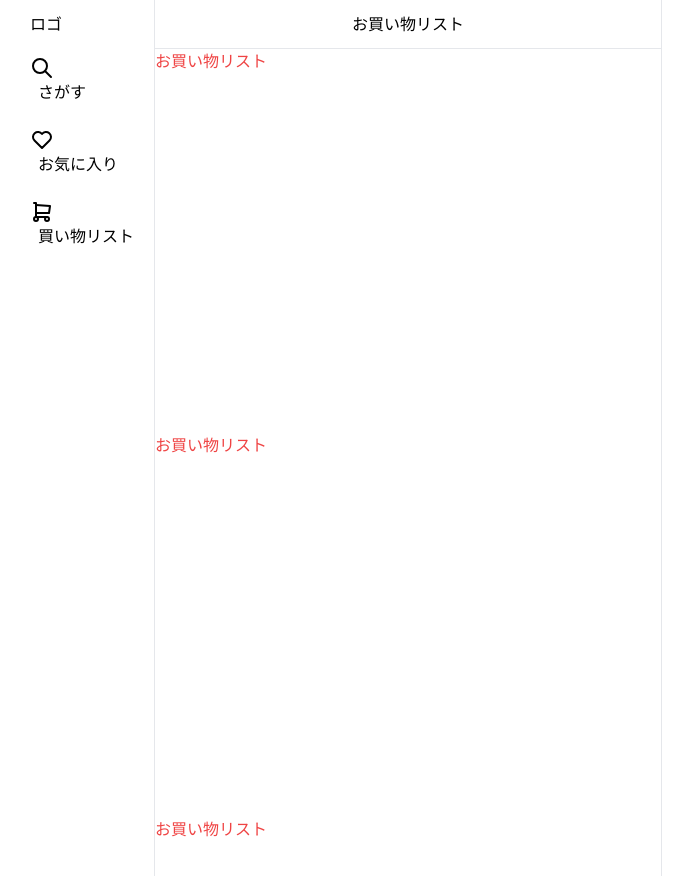
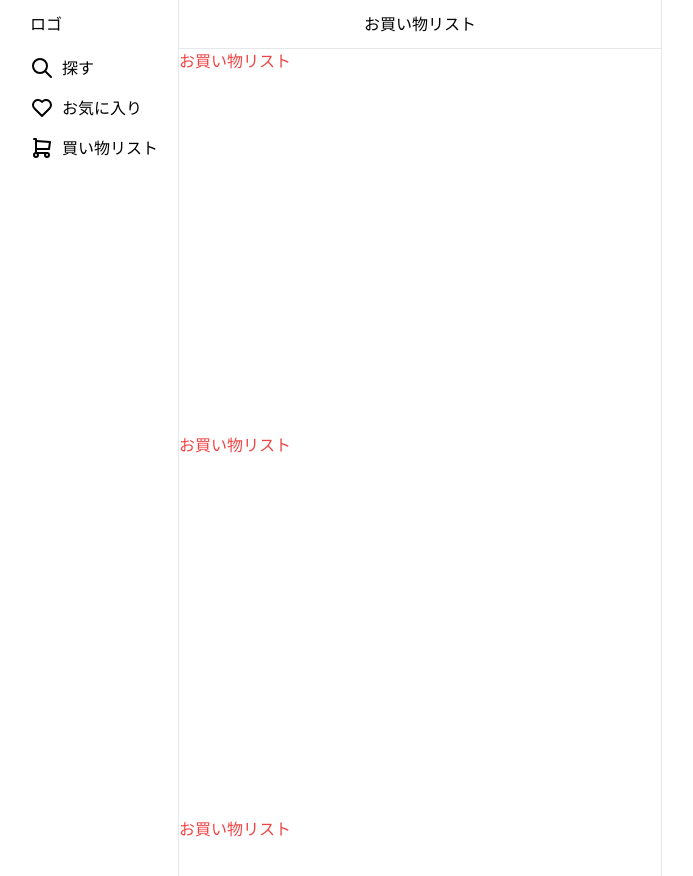
Before and after one commit to qin-team-recipe/14-frontend, a Next.js app: page /list in a window 1280 px wide. Shown: the top 876 px of the page, without its empty margins (298-991 px from the left). Built offline with nearby package versions, Linux system fonts and the light colour scheme.

Commit message:
map関数の設置とTitleコンポーネントの設置

```diff
--- /dev/null
+++ b/src/app/(top)/_components/title.jsx
@@ -0,0 +1,3 @@
+export function Title({ text }) {
+  return <h2 className="border-b py-3 text-center">{text}</h2>;
+}
--- a/src/app/(top)/favorite/page.jsx
+++ b/src/app/(top)/favorite/page.jsx
@@ -1,7 +1,9 @@
+import { Title } from "../_components/title";
+
 export default function Favorite() {
   return (
     <div>
-      <h2 className="border-b py-3 text-center">お気に入り</h2>
+      <Title text="お気に入り" />
       <p className="h-96 w-96 text-red-500">お気に入り</p>
       <p className="h-96 w-96 text-red-500">お気に入り</p>
       <p className="h-96 w-96 text-red-500">お気に入り</p>
--- a/src/app/(top)/layout.jsx
+++ b/src/app/(top)/layout.jsx
@@ -1,5 +1,26 @@
 import Link from "next/link";
 import { IconSearch, IconHeart, IconShoppingCart } from "@tabler/icons-react";
+
+const Navigations = [
+  {
+    id: "1",
+    url: "/",
+    icon: IconSearch,
+    text: "探す",
+  },
+  {
+    id: "2",
+    url: "/favorite",
+    icon: IconHeart,
+    text: "お気に入り",
+  },
+  {
+    id: "3",
+    url: "/list",
+    icon: IconShoppingCart,
+    text: "買い物リスト",
+  },
+];
 
 // ナビゲーションは全ページに共通していないと思ったため、一つ階層を増やして設置。
 //(忘れないように)繰り返して同じクラス名を付与する部分をどうにか改善したい。global.cssを使う？
@@ -11,25 +32,18 @@ export default function Layout({ children }) {
           <h1 className="ml-2 hidden py-3 sm:block">ロゴ</h1>
           <nav className="text-xs sm:text-base">
             <ul className="flex sm:flex-col">
-              {/* rounded-fullはborder-radiusのこと。 */}
-              <li className="flex flex-col items-center sm:flex-row">
-                <Link href="/" className="block flex-1 p-2 hover:bg-gray-200 sm:rounded-full">
-                  <IconSearch />
-                  <span className="sm:ml-2">さがす</span>
-                </Link>
-              </li>
-              <li className="flex flex-col items-center sm:flex-row">
-                <Link href="/favorite" className="block flex-1 p-2 hover:bg-gray-200 sm:mt-2 sm:rounded-full">
-                  <IconHeart />
-                  <span className="sm:ml-2">お気に入り</span>
-                </Link>
-              </li>
-              <li className="flex flex-col items-center sm:flex-row">
-                <Link href="/list" className="block flex-1 p-2 hover:bg-gray-200 sm:mt-2 sm:rounded-full">
-                  <IconShoppingCart />
-                  <span className="sm:ml-2">買い物リスト</span>
-                </Link>
-              </li>
+              {Navigations.map((Navigation) => {
+                const IconComponent = Navigation.icon;
+                return (
+                  // rounded-fullはborder-radiusのこと。
+                  <li key={Navigation.id} className="block flex-1 p-2 hover:bg-gray-200 sm:rounded-full">
+                    <Link href={Navigation.url} className="flex flex-col items-center sm:flex-row">
+                      <IconComponent />
+                      <span className="sm:ml-2">{Navigation.text}</span>
+                    </Link>
+                  </li>
+                );
+              })}
             </ul>
           </nav>
         </div>
--- a/src/app/(top)/list/page.jsx
+++ b/src/app/(top)/list/page.jsx
@@ -1,7 +1,9 @@
+import { Title } from "../_components/title";
+
 export default function List() {
   return (
     <div>
-      <h2 className="border-b py-3 text-center">お買い物リスト</h2>
+      <Title text="お買い物リスト" />
       <p className="h-96 w-96 text-red-500">お買い物リスト</p>
       <p className="h-96 w-96 text-red-500">お買い物リスト</p>
       <p className="h-96 w-96 text-red-500">お買い物リスト</p>
--- a/src/app/(top)/page.jsx
+++ b/src/app/(top)/page.jsx
@@ -1,7 +1,9 @@
+import { Title } from "./_components/title";
+
 export default function Top() {
   return (
     <div>
-      <h2 className="border-b py-3 text-center">トップページ</h2>
+      <Title text="トップページ" />
       <p className="h-96 w-96 text-red-500">トップページ</p>
       <p className="h-96 w-96 text-red-500">トップページ</p>
       <p className="h-96 w-96 text-red-500">トップページ</p>
```
